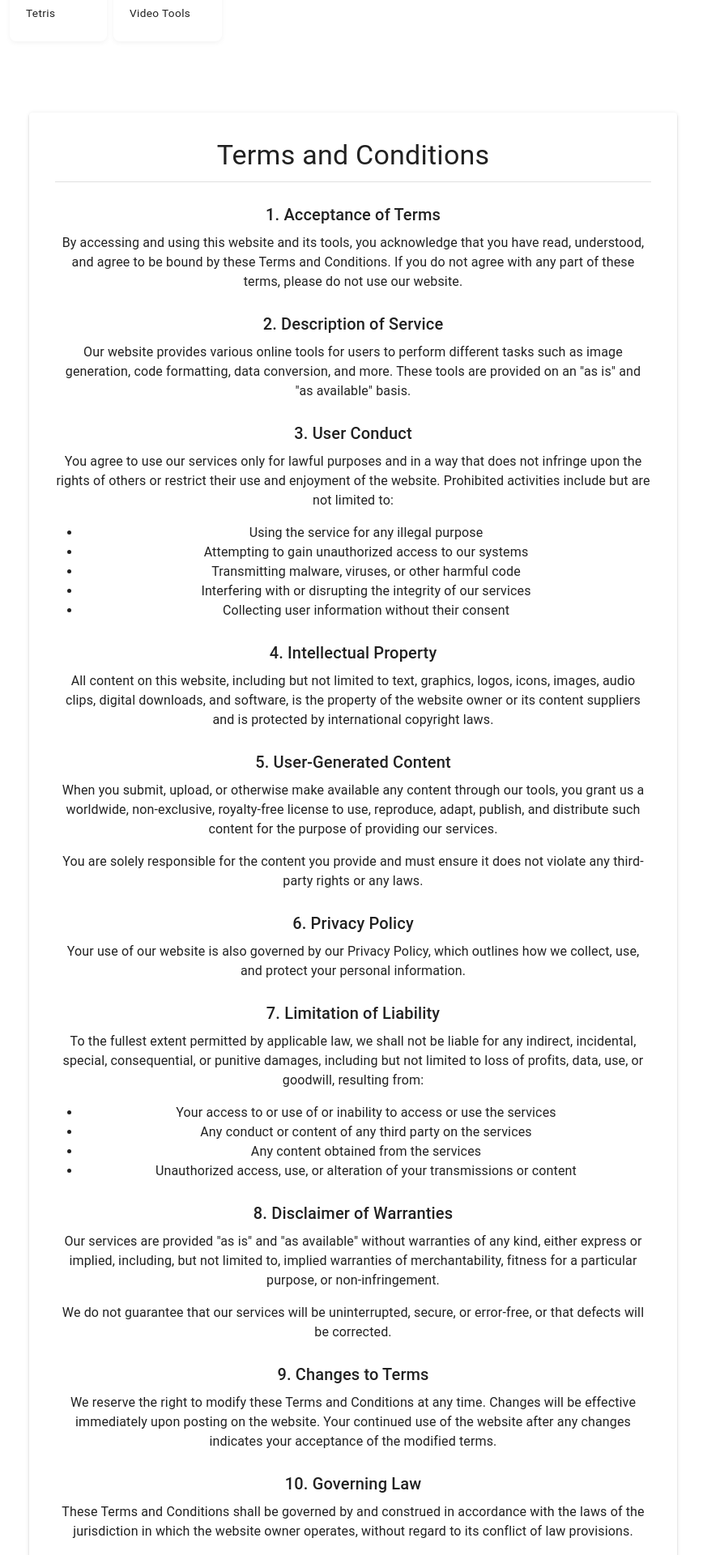
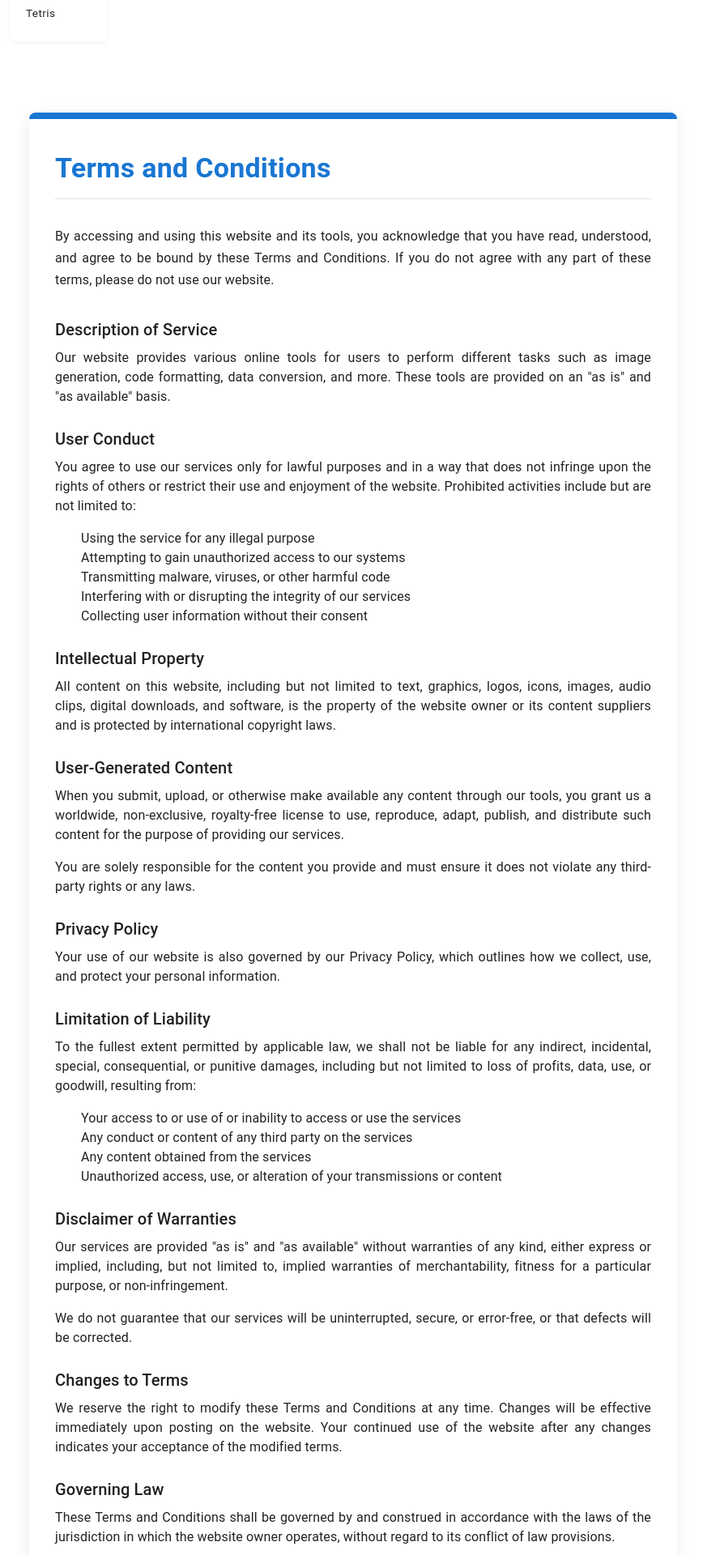
Before and after one commit to chenjy16/webtools, a React (Vite) app: page /terms-and-conditions in a window 1280 px wide. Shown: the part 880-2800 px from the top of the page at 81% size, without its empty margins (204-1072 px from the left). Built offline with nearby package versions, Linux system fonts and the light colour scheme.

Commit message:
add function

```diff
--- a/src/components/Footer.jsx
+++ b/src/components/Footer.jsx
@@ -1,4 +1,5 @@
-import { Box, Typography, Link, Stack, Container } from '@mui/material';
+import { Box, Typography, Stack, Container } from '@mui/material';
+import { Link as MuiLink } from '@mui/material';
 
 export default function Footer() {
   return (
@@ -15,11 +16,10 @@ export default function Footer() {
       <Container maxWidth="lg">
         <Stack spacing={1} sx={{ textAlign: 'center', mb: 1 }}>
           <Typography variant="body2" color="text.secondary">
-            Free Online Tools | <Link href="/terms-and-conditions" style={{ color: 'inherit', textDecoration: 'none', marginLeft: '10px' }}>Terms & Conditions</Link>
-         | <Link href="/pricing" style={{ color: 'inherit', textDecoration: 'none', marginLeft: '10px' }}>pricing</Link>
+            Free Online Tools | <MuiLink href="/terms-and-conditions" style={{ color: 'inherit', textDecoration: 'none', marginLeft: '10px' }}>Terms & Conditions</MuiLink>
           </Typography>
           <Typography variant="caption" color="text.disabled">
-            © Tool.blog {new Date().getFullYear()} | <Link href="/about" color="inherit" underline="hover">About Us</Link>
+            © Tool.blog {new Date().getFullYear()} | <MuiLink href="/about" color="inherit" underline="hover">About Us</MuiLink>
           </Typography>
         </Stack>
       </Container>
--- a/src/components/TopNavigation.jsx
+++ b/src/components/TopNavigation.jsx
@@ -66,14 +66,7 @@ const toolCategories = [
       { name: 'Snake Game', path: '/games/snake' },
       { name: 'Tetris', path: '/games/tetris' },
     ]
-  },
-  {
-    name: 'Navigation',
-    tools: [
-      { name: 'Stream Videos', path: '/stream-videos' }, // 添加Stream Videos选项
-      { name: 'Video Tools', path: '/video-tools' }, // 添加Video Tools选项
-    ]
-  },
+  }
 ];
 
 
--- a/src/pages/TermsAndConditions.jsx
+++ b/src/pages/TermsAndConditions.jsx
@@ -1,41 +1,72 @@
 import React from 'react';
-import { Box, Typography, Container, Paper, Divider } from '@mui/material';
+import { Box, Typography, Container, Paper, Divider, useTheme, useMediaQuery } from '@mui/material';
 
 const TermsAndConditions = () => {
+  const theme = useTheme();
+  const isMobile = useMediaQuery(theme.breakpoints.down('sm'));
+
   return (
     <Container maxWidth="lg" sx={{ py: 4 }}>
-      <Paper elevation={2} sx={{ p: 4 }}>
-        <Typography variant="h4" component="h1" gutterBottom align="center">
+      <Paper
+        elevation={3}
+        sx={{
+          p: { xs: 2, sm: 4 },
+          borderRadius: 2,
+          boxShadow: '0 4px 20px rgba(0,0,0,0.08)',
+          overflow: 'hidden',
+          position: 'relative'
+        }}
+      >
+        <Box
+          sx={{
+            position: 'absolute',
+            top: 0,
+            left: 0,
+            right: 0,
+            height: '8px',
+            background: theme.palette.primary.main
+          }}
+        />
+
+        <Typography
+          variant="h4"
+          component="h1"
+          gutterBottom
+          align="left"
+          sx={{
+            mt: 2,
+            fontWeight: 600,
+            color: theme.palette.primary.main
+          }}
+        >
           Terms and Conditions
         </Typography>
-        <Divider sx={{ mb: 3 }} />
 
-        <Box sx={{ mb: 3 }}>
-          <Typography variant="h6" gutterBottom>
-            1. Acceptance of Terms
-          </Typography>
-          <Typography variant="body1" paragraph>
+        <Divider sx={{ mb: 4, mt: 2 }} />
+
+        <Box sx={{ mb: 4 }}>
+          <Typography variant="body1" paragraph sx={{ lineHeight: 1.7, textAlign: 'justify' }}>
             By accessing and using this website and its tools, you acknowledge that you have read, understood, and agree to be bound by these Terms and Conditions. If you do not agree with any part of these terms, please do not use our website.
           </Typography>
         </Box>
 
         <Box sx={{ mb: 3 }}>
-          <Typography variant="h6" gutterBottom>
-            2. Description of Service
+          <Typography variant="h6" gutterBottom align="left">
+            Description of Service
           </Typography>
-          <Typography variant="body1" paragraph>
+          <Typography variant="body1" paragraph sx={{ textAlign: 'justify' }}>
             Our website provides various online tools for users to perform different tasks such as image generation, code formatting, data conversion, and more. These tools are provided on an "as is" and "as available" basis.
           </Typography>
         </Box>
 
         <Box sx={{ mb: 3 }}>
-          <Typography variant="h6" gutterBottom>
-            3. User Conduct
+          <Typography variant="h6" gutterBottom align="left">
+            User Conduct
           </Typography>
-          <Typography variant="body1" paragraph>
+          <Typography variant="body1" paragraph sx={{ textAlign: 'justify' }}>
             You agree to use our services only for lawful purposes and in a way that does not infringe upon the rights of others or restrict their use and enjoyment of the website. Prohibited activities include but are not limited to:
           </Typography>
-          <Typography component="ul" sx={{ pl: 4 }}>
+          <Typography component="ul" sx={{ pl: 4, listStyleType: 'none', textAlign: 'justify' }}>
             <li>Using the service for any illegal purpose</li>
             <li>Attempting to gain unauthorized access to our systems</li>
             <li>Transmitting malware, viruses, or other harmful code</li>
@@ -45,43 +76,43 @@ const TermsAndConditions = () => {
         </Box>
 
         <Box sx={{ mb: 3 }}>
-          <Typography variant="h6" gutterBottom>
-            4. Intellectual Property
+          <Typography variant="h6" gutterBottom align="left">
+            Intellectual Property
           </Typography>
-          <Typography variant="body1" paragraph>
+          <Typography variant="body1" paragraph sx={{ textAlign: 'justify' }}>
             All content on this website, including but not limited to text, graphics, logos, icons, images, audio clips, digital downloads, and software, is the property of the website owner or its content suppliers and is protected by international copyright laws.
           </Typography>
         </Box>
 
         <Box sx={{ mb: 3 }}>
-          <Typography variant="h6" gutterBottom>
-            5. User-Generated Content
+          <Typography variant="h6" gutterBottom align="left">
+            User-Generated Content
           </Typography>
-          <Typography variant="body1" paragraph>
+          <Typography variant="body1" paragraph sx={{ textAlign: 'justify' }}>
             When you submit, upload, or otherwise make available any content through our tools, you grant us a worldwide, non-exclusive, royalty-free license to use, reproduce, adapt, publish, and distribute such content for the purpose of providing our services.
           </Typography>
-          <Typography variant="body1" paragraph>
+          <Typography variant="body1" paragraph sx={{ textAlign: 'justify' }}>
             You are solely responsible for the content you provide and must ensure it does not violate any third-party rights or any laws.
           </Typography>
         </Box>
 
         <Box sx={{ mb: 3 }}>
-          <Typography variant="h6" gutterBottom>
-            6. Privacy Policy
+          <Typography variant="h6" gutterBottom align="left">
+            Privacy Policy
           </Typography>
-          <Typography variant="body1" paragraph>
+          <Typography variant="body1" paragraph sx={{ textAlign: 'justify' }}>
             Your use of our website is also governed by our Privacy Policy, which outlines how we collect, use, and protect your personal information.
           </Typography>
         </Box>
 
         <Box sx={{ mb: 3 }}>
-          <Typography variant="h6" gutterBottom>
-            7. Limitation of Liability
+          <Typography variant="h6" gutterBottom align="left">
+            Limitation of Liability
           </Typography>
-          <Typography variant="body1" paragraph>
+          <Typography variant="body1" paragraph sx={{ textAlign: 'justify' }}>
             To the fullest extent permitted by applicable law, we shall not be liable for any indirect, incidental, special, consequential, or punitive damages, including but not limited to loss of profits, data, use, or goodwill, resulting from:
           </Typography>
-          <Typography component="ul" sx={{ pl: 4 }}>
+          <Typography component="ul" sx={{ pl: 4, listStyleType: 'none', textAlign: 'justify' }}>
             <li>Your access to or use of or inability to access or use the services</li>
             <li>Any conduct or content of any third party on the services</li>
             <li>Any content obtained from the services</li>
@@ -90,61 +121,56 @@ const TermsAndConditions = () => {
         </Box>
 
         <Box sx={{ mb: 3 }}>
-          <Typography variant="h6" gutterBottom>
-            8. Disclaimer of Warranties
+          <Typography variant="h6" gutterBottom align="left">
+            Disclaimer of Warranties
           </Typography>
-          <Typography variant="body1" paragraph>
+          <Typography variant="body1" paragraph sx={{ textAlign: 'justify' }}>
             Our services are provided "as is" and "as available" without warranties of any kind, either express or implied, including, but not limited to, implied warranties of merchantability, fitness for a particular purpose, or non-infringement.
           </Typography>
-          <Typography variant="body1" paragraph>
+          <Typography variant="body1" paragraph sx={{ textAlign: 'justify' }}>
             We do not guarantee that our services will be uninterrupted, secure, or error-free, or that defects will be corrected.
           </Typography>
         </Box>
 
         <Box sx={{ mb: 3 }}>
-          <Typography variant="h6" gutterBottom>
-            9. Changes to Terms
+          <Typography variant="h6" gutterBottom align="left">
+            Changes to Terms
           </Typography>
-          <Typography variant="body1" paragraph>
+          <Typography variant="body1" paragraph sx={{ textAlign: 'justify' }}>
             We reserve the right to modify these Terms and Conditions at any time. Changes will be effective immediately upon posting on the website. Your continued use of the website after any changes indicates your acceptance of the modified terms.
           </Typography>
         </Box>
 
         <Box sx={{ mb: 3 }}>
-          <Typography variant="h6" gutterBottom>
-            10. Governing Law
+          <Typography variant="h6" gutterBottom align="left">
+            Governing Law
           </Typography>
-          <Typography variant="body1" paragraph>
+          <Typography variant="body1" paragraph sx={{ textAlign: 'justify' }}>
             These Terms and Conditions shall be governed by and construed in accordance with the laws of the jurisdiction in which the website owner operates, without regard to its conflict of law provisions.
           </Typography>
         </Box>
 
         <Box sx={{ mb: 3 }}>
-          <Typography variant="h6" gutterBottom>
-            11. Refund Policy
+          <Typography variant="h6" gutterBottom align="left">
+            Contact Information
           </Typography>
-          <Typography variant="body1" paragraph>
-            We offer refunds in accordance with Paddle's 14-day refund policy for all purchases made through our platform. If you are not satisfied with your purchase, you may request a refund within 14 days of the purchase date.
-          </Typography>
-          <Typography variant="body1" paragraph>
-            To request a refund, please contact our customer support team with your order details. Refunds will be processed through the same payment method used for the original purchase.
-          </Typography>
-          <Typography variant="body1" paragraph>
-            Please note that certain products or services may have specific refund conditions, which will be clearly communicated at the time of purchase. We reserve the right to deny refund requests that do not comply with our refund policy or that we determine to be abusive or fraudulent.
-          </Typography>
-        </Box>
-
-        <Box sx={{ mb: 3 }}>
-          <Typography variant="h6" gutterBottom>
-            12. Contact Information
-          </Typography>
-          <Typography variant="body1" paragraph>
+          <Typography variant="body1" paragraph sx={{ textAlign: 'justify' }}>
             If you have any questions about these Terms and Conditions, please contact us through the contact information provided on our website.
           </Typography>
         </Box>
 
         <Box>
-          <Typography variant="body2" color="text.secondary" align="center">
+          <Typography
+            variant="body2"
+            color="text.secondary"
+            align="center"
+            sx={{
+              mt: 4,
+              pt: 2,
+              borderTop: `1px solid ${theme.palette.divider}`,
+              fontStyle: 'italic'
+            }}
+          >
             Last updated: {new Date().toLocaleDateString()}
           </Typography>
         </Box>
```
